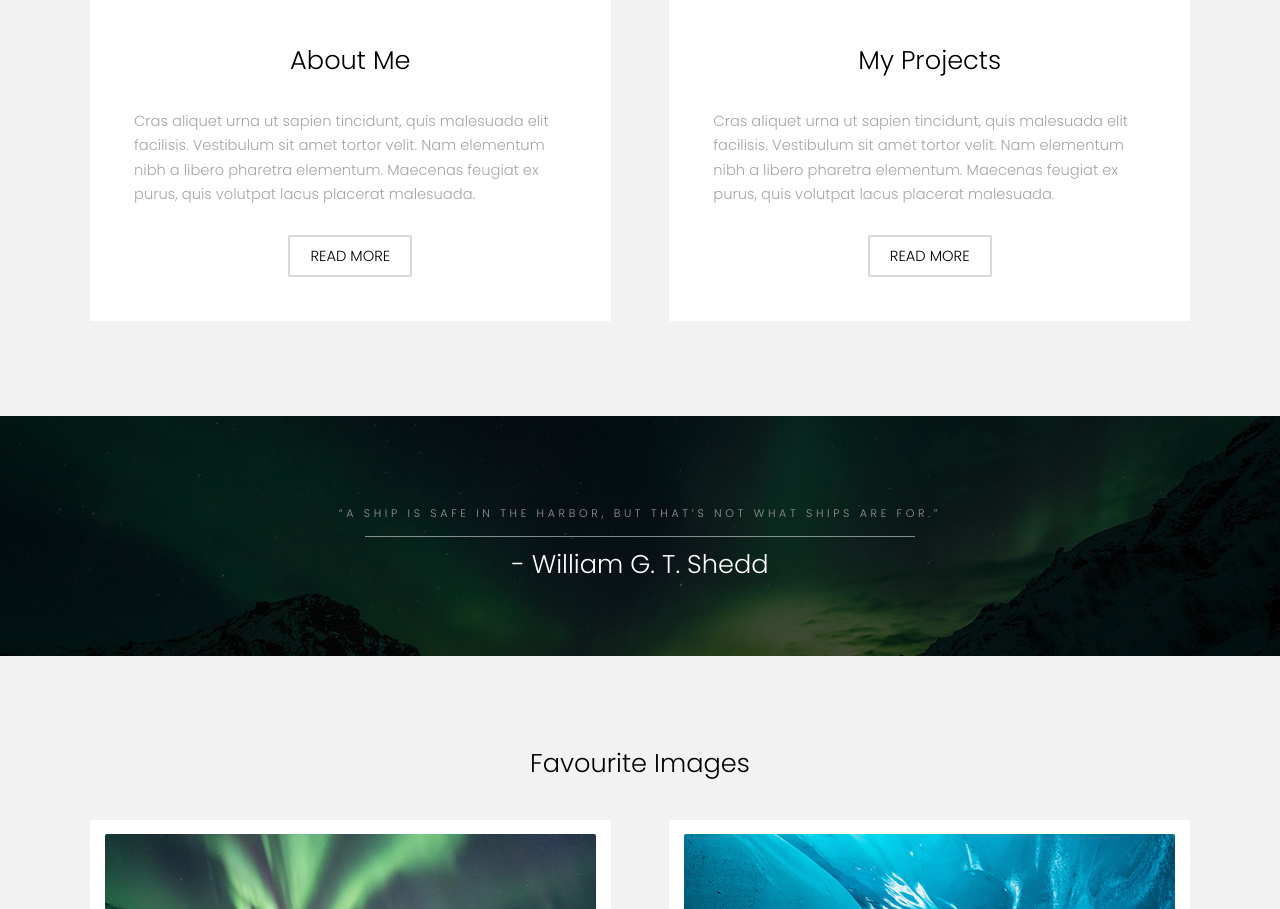
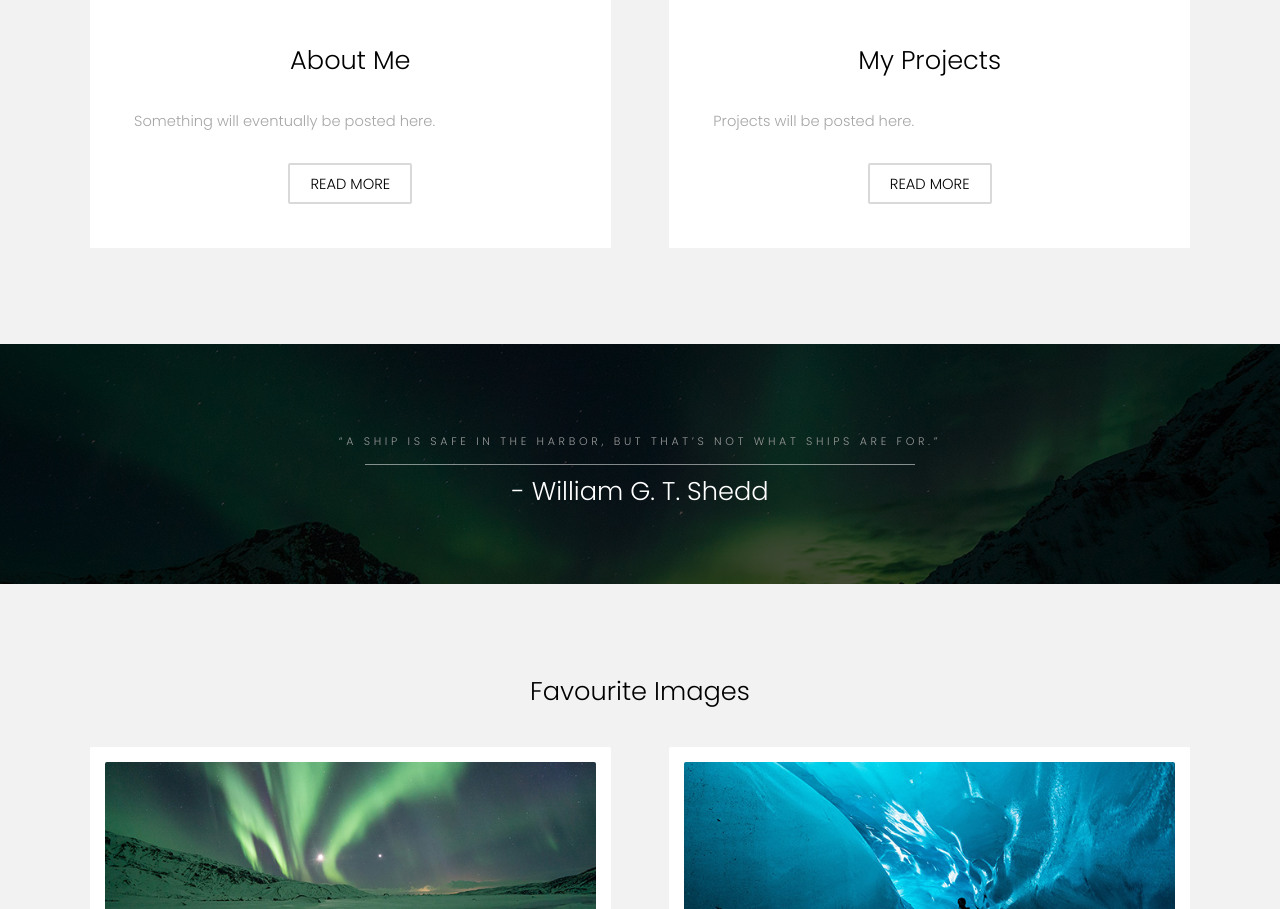
Before and after one commit to Pisces-crypto/Personal-Site, a plain HTML site: page index.html in a window 1280 px wide. Shown: the part 951-1860 px from the top of the page. Drawn offline with Linux system fonts and the light colour scheme.

Commit message:
Update index.html

```diff
--- a/index.html
+++ b/index.html
@@ -55,7 +55,7 @@
 									<header class="align-center">
 										<h2>About Me</h2>
 									</header>
-									<p> Cras aliquet urna ut sapien tincidunt, quis malesuada elit facilisis. Vestibulum sit amet tortor velit. Nam elementum nibh a libero pharetra elementum. Maecenas feugiat ex purus, quis volutpat lacus placerat malesuada.</p>
+									<p> Something will eventually be posted here. </p>
 									<footer class="align-center">
 										<a href="generic.html" class="button alt">read more</a>
 									</footer>
@@ -72,7 +72,7 @@
 									<header class="align-center">
 										<h2>My Projects</h2>
 									</header>
-									<p> Cras aliquet urna ut sapien tincidunt, quis malesuada elit facilisis. Vestibulum sit amet tortor velit. Nam elementum nibh a libero pharetra elementum. Maecenas feugiat ex purus, quis volutpat lacus placerat malesuada.</p>
+									<p> Projects will be posted here. </p>
 									<footer class="align-center">
 										<a href="#" class="button alt">Read More</a>
 									</footer>
```
